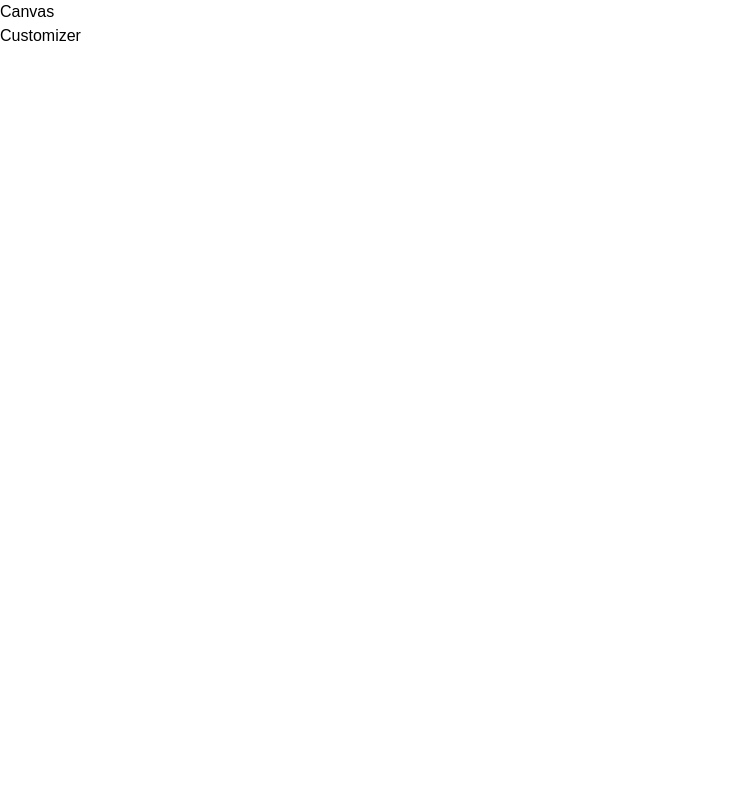
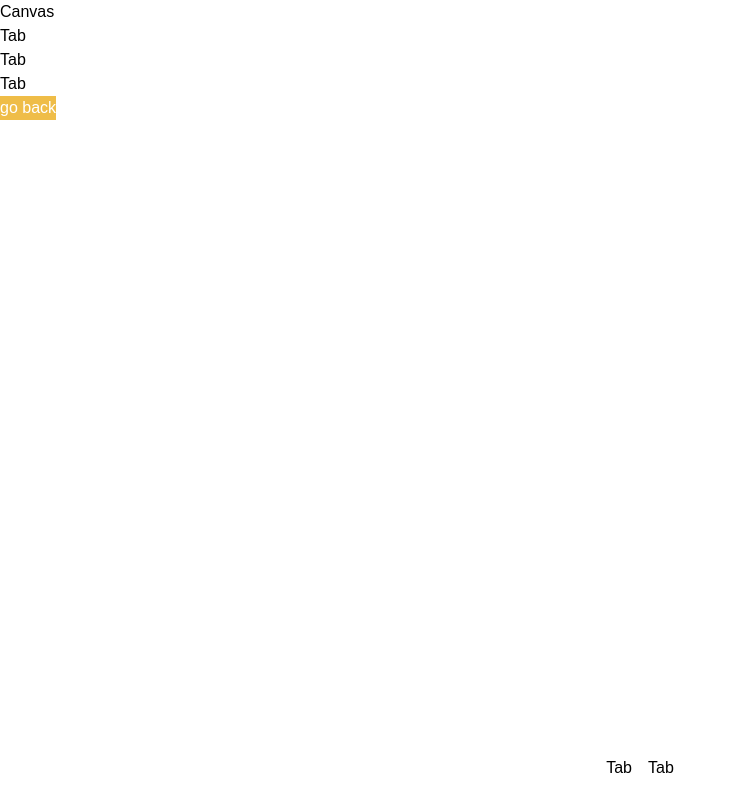
Before and after one commit to Manav-Kaushal/gadgetric-ecommerce, a Next.js app: page / in a window 1280 px wide. Both pictures are taken after a click on the button "customize it". Shown: the whole page, without its empty margins (0-737 px from the left). Built offline with nearby package versions, Linux system fonts and the light colour scheme.

Commit message:
customizer page structure complete

```diff
--- /dev/null
+++ b/src/components/Tab.tsx
@@ -0,0 +1,18 @@
+import { StaticImageData } from "next/image";
+import React from "react";
+
+type Props = {
+  tab: {
+    name: string;
+    icon: StaticImageData;
+  };
+  handleClick: () => void;
+  isFilterTab?: boolean;
+  isActiveTab?: string;
+};
+
+const Tab = (props: Props) => {
+  return <div>Tab</div>;
+};
+
+export default Tab;
--- a/src/pages/Customizer.tsx
+++ b/src/pages/Customizer.tsx
@@ -1,9 +1,68 @@
 import React from "react";
+import { motion, AnimatePresence } from "framer-motion";
+import { useSnapshot } from "valtio";
+import state from "@store/index";
+import { fadeAnimation, slideAnimation } from "@utils/motion";
+import { EditorTabs, FilterTabs } from "@utils/constants";
+import Tab from "@components/Tab";
+import Button from "@components/Button";
 
 type Props = {};
 
 const Customizer = (props: Props) => {
-  return <div>Customizer</div>;
+  const snap = useSnapshot(state);
+
+  return (
+    <AnimatePresence>
+      {!snap.intro && (
+        <>
+          {/* Left Panel */}
+          <motion.div
+            key="custom"
+            className="absolute top-0 left-0 z-10"
+            {...slideAnimation("left")}
+          >
+            <div className="flex items-center min-h-screen">
+              <div className="editor-tabs-container tabs">
+                {EditorTabs.map((tab) => (
+                  <Tab key={tab.name} tab={tab} handleClick={() => {}} />
+                ))}
+              </div>
+            </div>
+          </motion.div>
+
+          {/* Back Button */}
+          <motion.div
+            className="absolute z-10 top-5 right-5"
+            {...fadeAnimation}
+          >
+            <Button
+              type="filled"
+              title="go back"
+              handleClick={() => (state.intro = true)}
+              sx="w-fit px-4 py-2.5 font-bold text-sm"
+            />
+          </motion.div>
+
+          {/* Bottom Button Bar */}
+          <motion.div
+            className="filtertabs-container"
+            {...slideAnimation("up")}
+          >
+            {FilterTabs.map((tab) => (
+              <Tab
+                key={tab.name}
+                tab={tab}
+                handleClick={() => {}}
+                isFilterTab
+                isActiveTab=""
+              />
+            ))}
+          </motion.div>
+        </>
+      )}
+    </AnimatePresence>
+  );
 };
 
 export default Customizer;
```
Also changed, not shown: src/canvas/index.tsx (+5 -7 lines), src/components/AIPIcker.tsx (added, +9 -0 lines), src/components/ColorPicker.tsx (added, +9 -0 lines), src/components/FilePicker.tsx (added, +9 -0 lines).
